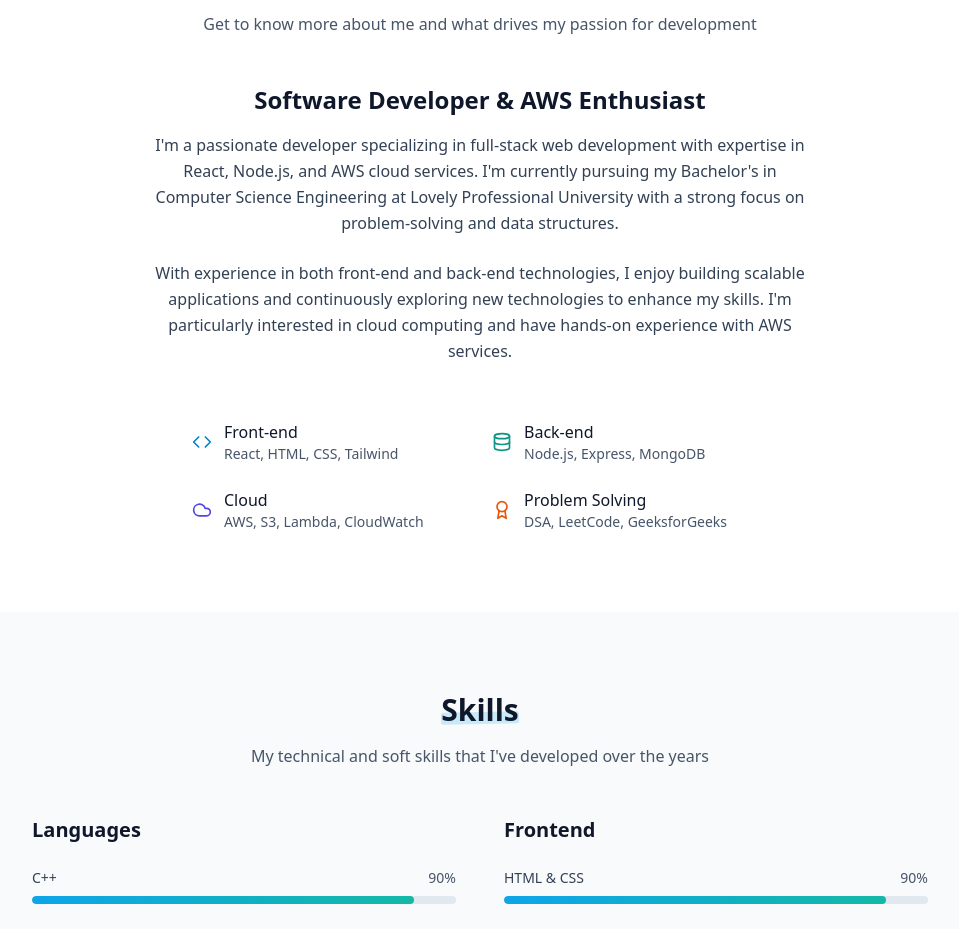
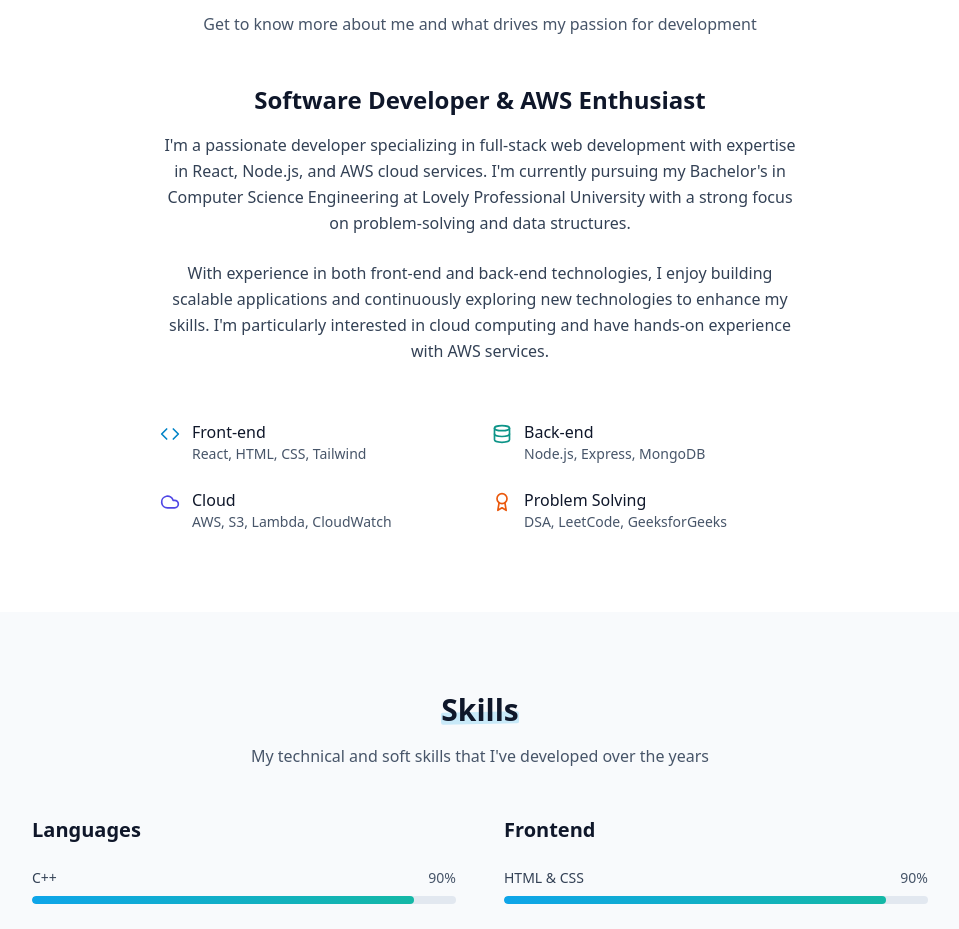
Before and after one commit to Jaswant10041/portfolio, a React (Vite) app: page / in a window 1280 px wide. Shown: the part 920-1849 px from the top of the page, without its empty margins (160-1119 px from the left). Built offline with nearby package versions, Linux system fonts and the light colour scheme.

Commit message:
Update About2.tsx

```diff
--- a/src/components/sections/About.tsx
+++ b/src/components/sections/About.tsx
@@ -42,30 +42,32 @@ const About: React.FC = () => {
       </p>
     </div>
 
-    {/* Center-aligned content starts here */}
+    {/* Centered Content Start */}
     <div className="flex flex-col items-center text-center animate-on-scroll opacity-0 transition-all duration-700 delay-300">
       <h3 className="text-2xl font-bold mb-4 text-slate-900 dark:text-white">
         Software Developer & AWS Enthusiast
       </h3>
 
-      <p className="text-slate-700 dark:text-slate-300 mb-6 leading-relaxed max-w-2xl">
+      <div className="max-w-2xl w-full px-4">
+        <p className="text-slate-700 dark:text-slate-300 mb-6 leading-relaxed">
           I'm a passionate developer specializing in full-stack web development
           with expertise in React, Node.js, and AWS cloud services. I'm currently
           pursuing my Bachelor's in Computer Science Engineering at Lovely
           Professional University with a strong focus on problem-solving and
           data structures.
         </p>
-      <p className="text-slate-700 dark:text-slate-300 mb-6 leading-relaxed max-w-2xl">
+        <p className="text-slate-700 dark:text-slate-300 mb-6 leading-relaxed">
           With experience in both front-end and back-end technologies, I enjoy
           building scalable applications and continuously exploring new technologies
           to enhance my skills. I'm particularly interested in cloud computing
           and have hands-on experience with AWS services.
         </p>
+      </div>
 
-      <div className="grid grid-cols-1 sm:grid-cols-2 gap-6 mt-8 max-w-xl w-full">
-        <div className="flex items-center space-x-3">
-          <Code className="text-blue-600 dark:text-blue-400" size={20} />
-          <div className="text-left">
+      <div className="grid grid-cols-1 sm:grid-cols-2 gap-6 mt-8 w-full max-w-2xl px-4">
+        <div className="flex items-start space-x-3 text-left">
+          <Code className="text-blue-600 dark:text-blue-400 mt-1" size={20} />
+          <div>
             <h4 className="font-medium text-slate-900 dark:text-white">Front-end</h4>
             <p className="text-sm text-slate-600 dark:text-slate-400">
               React, HTML, CSS, Tailwind
@@ -73,9 +75,9 @@ const About: React.FC = () => {
           </div>
         </div>
 
-        <div className="flex items-center space-x-3">
-          <Database className="text-teal-600 dark:text-teal-400" size={20} />
-          <div className="text-left">
+        <div className="flex items-start space-x-3 text-left">
+          <Database className="text-teal-600 dark:text-teal-400 mt-1" size={20} />
+          <div>
             <h4 className="font-medium text-slate-900 dark:text-white">Back-end</h4>
             <p className="text-sm text-slate-600 dark:text-slate-400">
               Node.js, Express, MongoDB
@@ -83,9 +85,9 @@ const About: React.FC = () => {
           </div>
         </div>
 
-        <div className="flex items-center space-x-3">
-          <Cloud className="text-indigo-600 dark:text-indigo-400" size={20} />
-          <div className="text-left">
+        <div className="flex items-start space-x-3 text-left">
+          <Cloud className="text-indigo-600 dark:text-indigo-400 mt-1" size={20} />
+          <div>
             <h4 className="font-medium text-slate-900 dark:text-white">Cloud</h4>
             <p className="text-sm text-slate-600 dark:text-slate-400">
               AWS, S3, Lambda, CloudWatch
@@ -93,9 +95,9 @@ const About: React.FC = () => {
           </div>
         </div>
 
-        <div className="flex items-center space-x-3">
-          <Award className="text-orange-600 dark:text-orange-400" size={20} />
-          <div className="text-left">
+        <div className="flex items-start space-x-3 text-left">
+          <Award className="text-orange-600 dark:text-orange-400 mt-1" size={20} />
+          <div>
             <h4 className="font-medium text-slate-900 dark:text-white">Problem Solving</h4>
             <p className="text-sm text-slate-600 dark:text-slate-400">
               DSA, LeetCode, GeeksforGeeks
@@ -104,8 +106,10 @@ const About: React.FC = () => {
         </div>
       </div>
     </div>
+    {/* Centered Content End */}
   </div>
 </div>
+
 
 
     </section>
```
Lines whose indentation alone changed are shown as unchanged.
